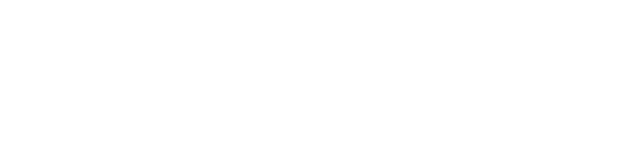
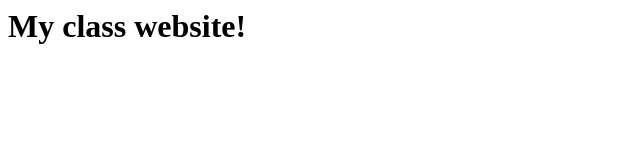
Before and after one commit to AndrewLevinson/test-repo, a plain HTML site: page index.html in a window 1280 px wide. Shown: the whole page, without its empty margins (0-640 px from the left). Drawn offline with Linux system fonts and the light colour scheme.

Commit message:
Update index.html

```diff
--- a/index.html
+++ b/index.html
@@ -5,5 +5,7 @@
     <meta name="viewport" content="width=device-width, initial-scale=1.0" />
     <title>Document</title>
   </head>
-  <body></body>
+  <body>
+    <h1>My class website!</h1>
+  </body>
 </html>
```
